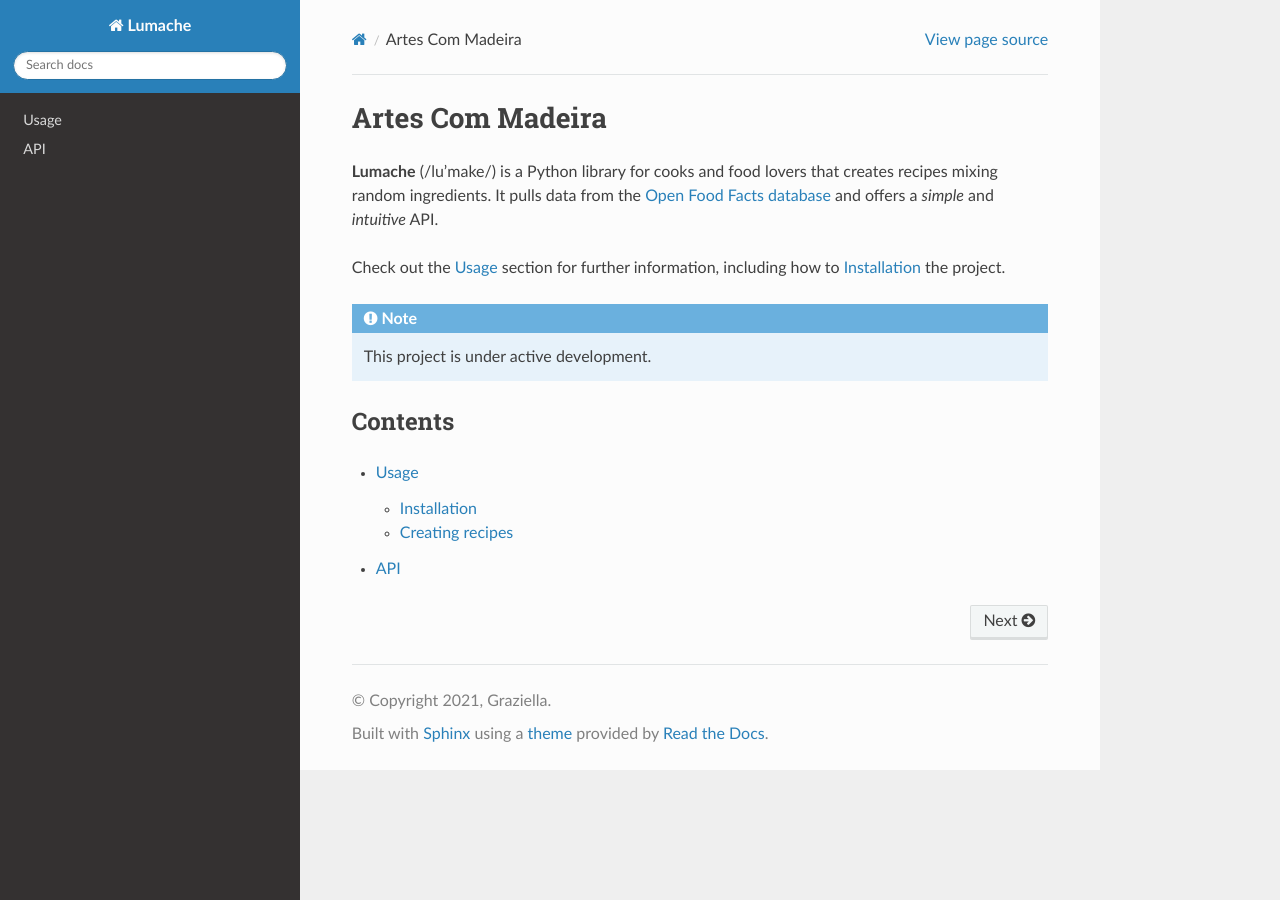
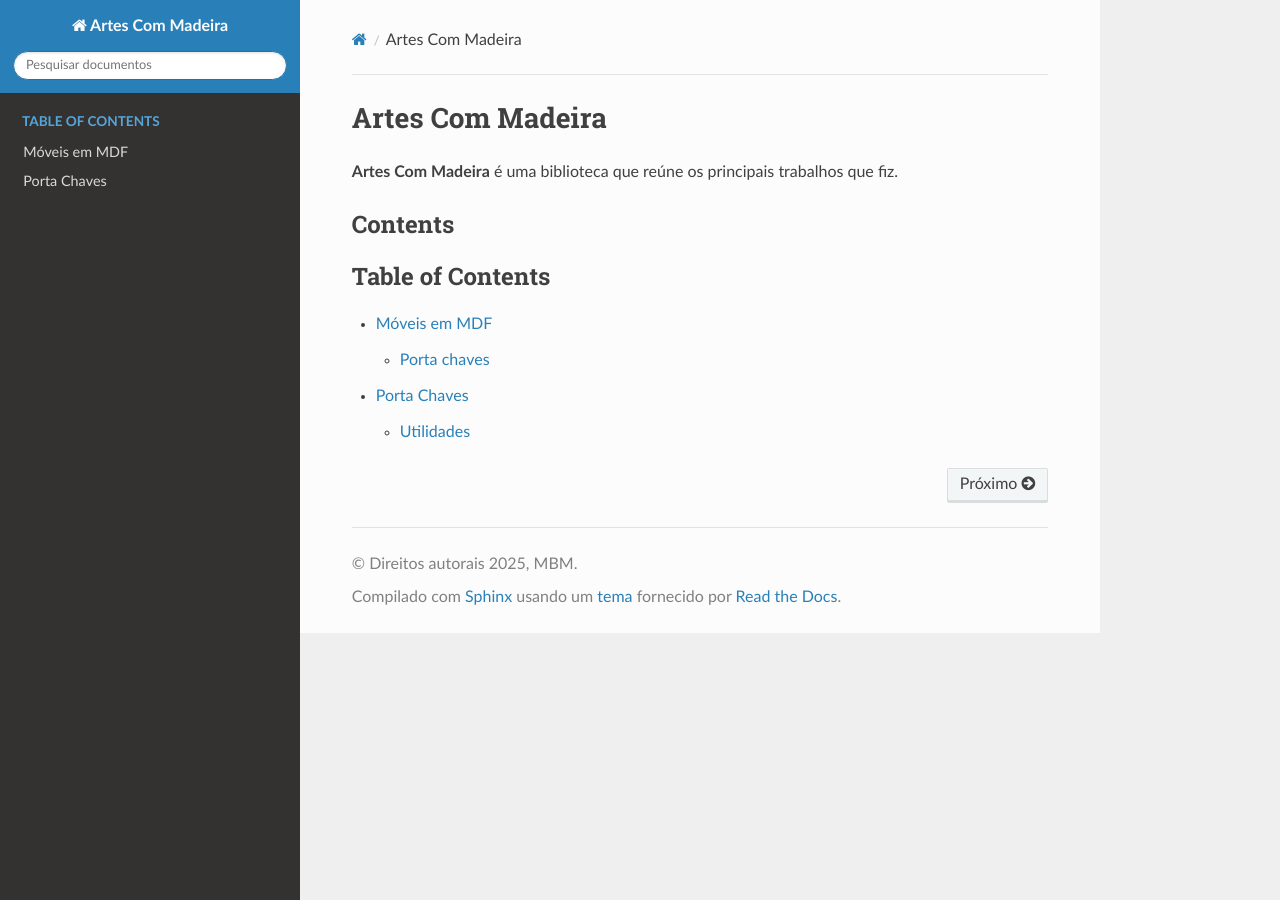
Before and after one commit to michelmorais/arte, a Sphinx documentation site: the page built from docs/source/index.rst, in a window 1280 px wide. Built offline with Sphinx 7.4.7 and the Read the Docs theme 3.1.0, drawn with Linux system fonts in a browser that asks for light colours.

```diff
--- /dev/null
+++ b/docs/source/_static/css/hatnotes.css
@@ -0,0 +1,15 @@
+.hatnote
+{
+    border-color: #c8c8c8 ;
+    border-style: solid ;
+    border-width: 1px ;
+    font-size: x-small ;
+    font-style: italic ;
+    margin-left: auto ;
+    margin-right: auto ;
+    padding: 3px 2em ;
+}
+.hatnote-gray { background-color: #e8e8e8 ; color: #000000 ; }
+.hatnote-yellow { background-color: #ffffe8 ; color: #000000 ; }
+.hatnote-red { background-color: #ffe8e8 ; color: #000000 ; }
+.hatnote-icon { height: 16px ; width: 16px ; }
--- /dev/null
+++ b/docs/source/_static/css/image_rotate.css
@@ -0,0 +1,6 @@
+.rotate_90 align-center
+{
+    transform: rotate(270deg);
+    margin-left: auto ;
+    margin-right: auto ;
+}
--- a/docs/source/conf.py
+++ b/docs/source/conf.py
@@ -2,9 +2,9 @@
 
 # -- Project information
 
-project = 'Lumache'
-copyright = '2021, Graziella'
-author = 'Graziella'
+project = 'Artes Com Madeira'
+copyright = '2025, MBM'
+author = 'Michel Braz de Morais'
 
 release = '0.1'
 version = '0.1.0'
@@ -19,6 +19,28 @@ extensions = [
     'sphinx.ext.intersphinx',
 ]
 
+html_static_path = ['_static', '_static/css']
+
+exclude_patterns = ['_build', 'Thumbs.db', '.DS_Store']
+
+language = 'Pt_Br'
+html_theme_options = {
+    'logo_only': False,
+    'prev_next_buttons_location': 'bottom',
+    'style_external_links': False,
+    'vcs_pageview_mode': '',
+    #'style_nav_header_background': 'blue',
+    'display_version' : False,
+    # Toc options
+    'collapse_navigation': True,
+    'sticky_navigation': True,
+    'navigation_depth': 4,
+    'includehidden': True,
+    'titles_only': False,
+}
+
+html_show_sourcelink = False
+
 intersphinx_mapping = {
     'python': ('https://docs.python.org/3/', None),
     'sphinx': ('https://www.sphinx-doc.org/en/master/', None),
@@ -27,9 +49,42 @@ intersphinx_disabled_domains = ['std']
 
 templates_path = ['_templates']
 
+#https://www.sphinx-doc.org/en/master/usage/configuration.html#confval-numfig_format
+numfig = True
+
+numfig_format = {'figure':'Figure %s' }
 # -- Options for HTML output
 
+# Add any paths that contain custom static files (such as style sheets) here,
+# relative to this directory. They are copied after the builtin static files,
+# so a file named "default.css" will overwrite the builtin "default.css".
+html_static_path = ['_static', '_static/css']
+
+#A list of regular expressions that match URIs that should not be checked when doing a linkcheck build. Example:
+linkcheck_ignore = [r'http://localhost:\d+/']
+
+# Output file base name for HTML help builder.
+htmlhelp_basename = 'Artes Com Madeira'
+
 html_theme = 'sphinx_rtd_theme'
-
+imgmath_image_format = 'png'
+imgmath_font_size = 14
 # -- Options for EPUB output
 epub_show_urls = 'footnote'
+
+def setup(app):
+    dir(app)
+    try:
+        app.add_css_file( "css/hatnotes.css" )
+        app.add_css_file( "css/image_rotate.css" )
+    except:
+        app.add_stylesheet( "css/hatnotes.css" )
+        app.add_stylesheet( "css/image_rotate.css" )
+
+from sphinx.builders.html import StandaloneHTMLBuilder
+StandaloneHTMLBuilder.supported_image_types = [
+    'image/svg+xml',
+    'image/png',
+    'image/gif',
+    'image/jpeg'
+]
--- a/docs/source/index.rst
+++ b/docs/source/index.rst
@@ -1,22 +1,13 @@
 Artes Com Madeira
 =================
 
-**Lumache** (/lu'make/) is a Python library for cooks and food lovers
-that creates recipes mixing random ingredients.
-It pulls data from the `Open Food Facts database <https://world.openfoodfacts.org/>`_
-and offers a *simple* and *intuitive* API.
-
-Check out the :doc:`usage` section for further information, including
-how to :ref:`installation` the project.
-
-.. note::
-
-   This project is under active development.
+**Artes Com Madeira** é uma biblioteca que reúne os principais trabalhos que fiz.
 
 Contents
 --------
 
 .. toctree::
+   :caption: Table of Contents
 
-   usage
-   api
+   Móveis em MDF <mdf>
+   Porta Chaves <porta_chaves.rst>
--- /dev/null
+++ b/docs/source/mdf.rst
@@ -0,0 +1,10 @@
+Móveis em MDF
+=============
+
+   Artes Com Madeira
+
+Porta chaves
+^^^^^^^^^^^^
+
+.. image:: _static/melissa-e-murilo.png
+    :align: center
```
Also changed, not shown: docs/source/api.rst (deleted, +0 -7 lines), docs/source/porta_chaves.rst (added, +9 -0 lines), docs/source/usage.rst (deleted, +0 -33 lines), 1 other file.
